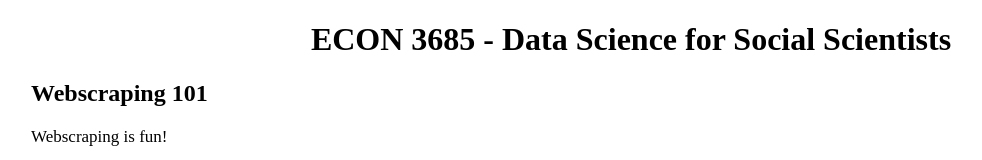
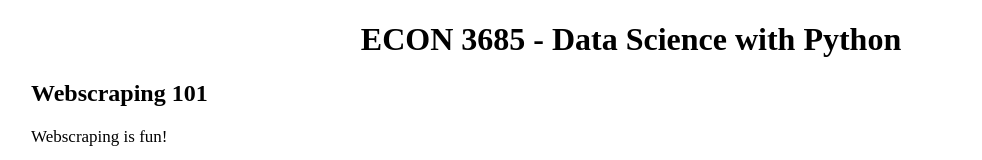
Before and after one commit to econ3685/webscraping, a plain HTML site: page page1.html in a window 1280 px wide. Shown: the top 160 px of the page, without its empty margins (9-991 px from the left). Drawn offline with Linux system fonts and the light colour scheme.

Commit message:
Update page1.html

```diff
--- a/page1.html
+++ b/page1.html
@@ -23,7 +23,7 @@ body {
 </head>
 
 <body>
-	<h1>ECON 3685 - Data Science for Social Scientists</h1>
+	<h1>ECON 3685 - Data Science with Python</h1>
 
 	<h2>Webscraping 101</h2>
 
```
